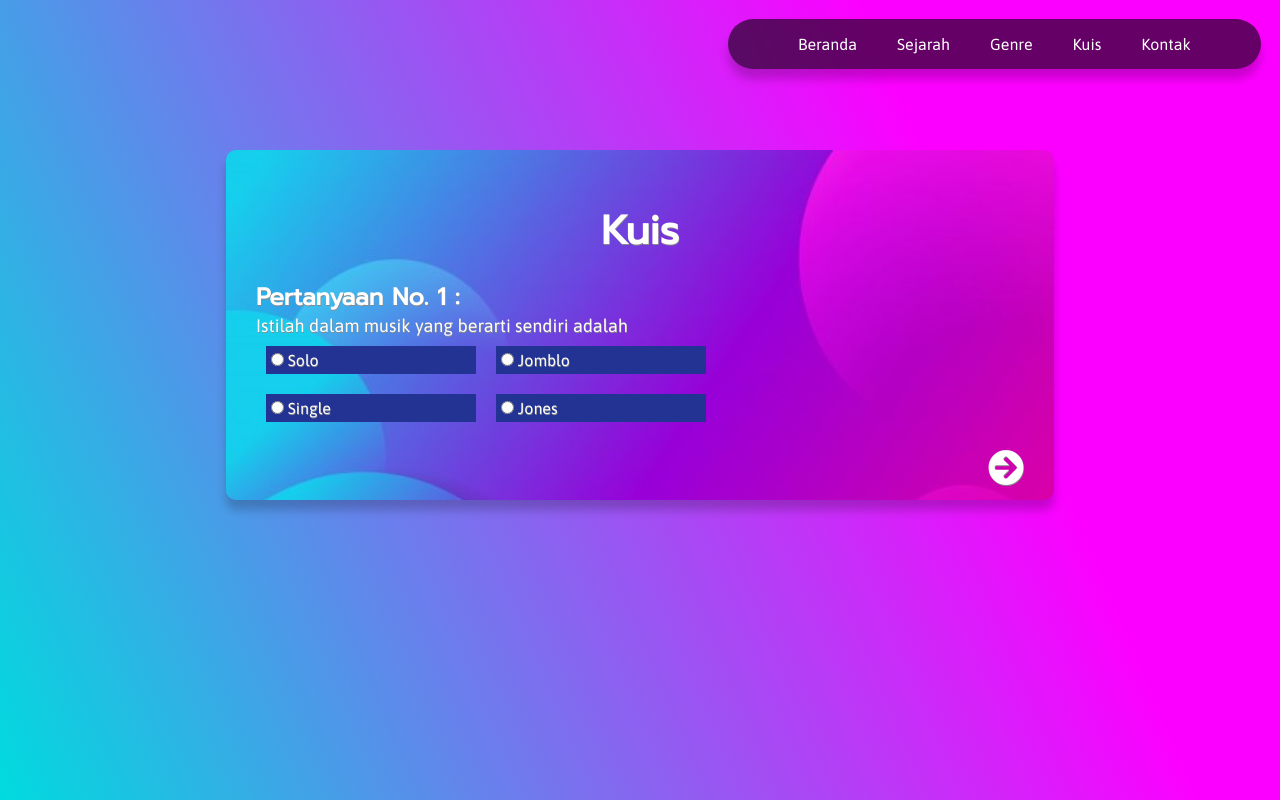
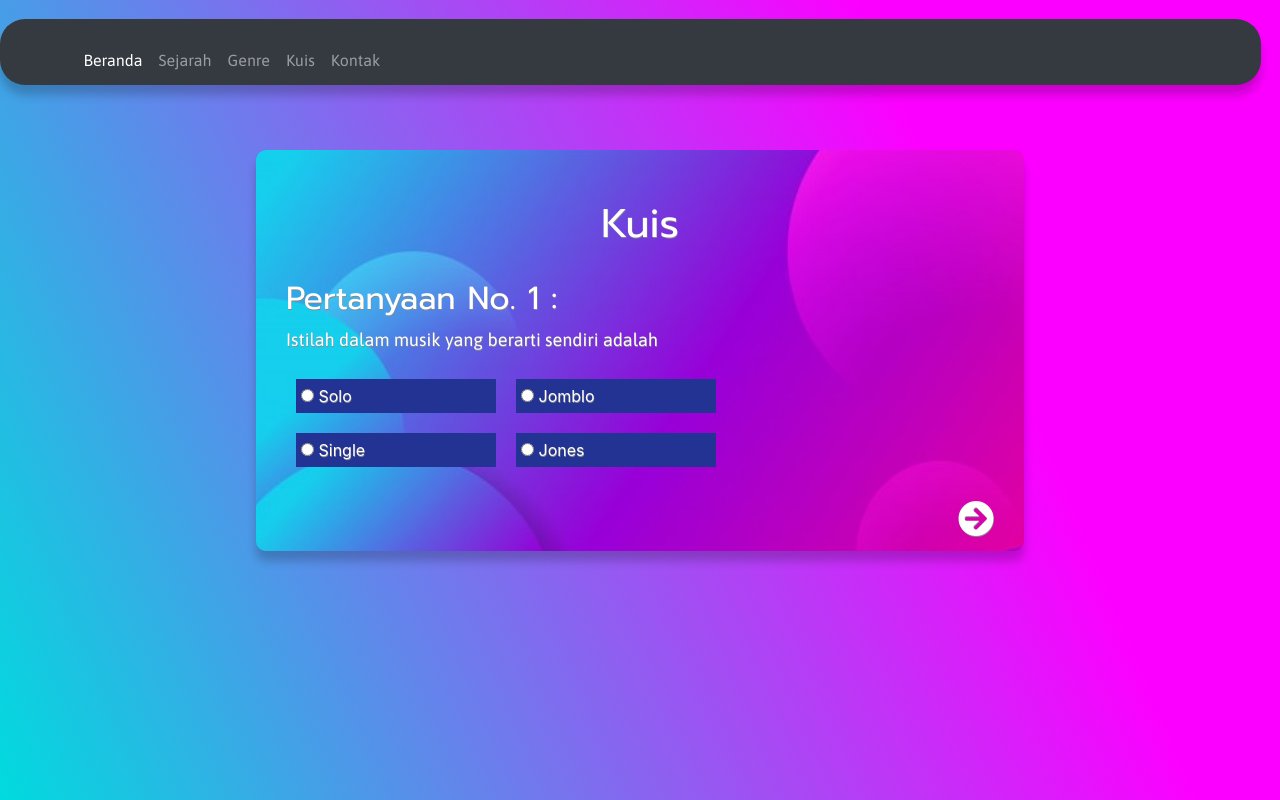
Before and after one commit to audreysaudjhana/newmosaikmusik, a plain HTML site: page kuis.html in a window 1280 px wide. Drawn offline with nearby package versions, Linux system fonts and the light colour scheme.

Commit message:
tes upload

```diff
--- a/css/style.css
+++ b/css/style.css
@@ -170,9 +170,8 @@ a, p {
 		min-height: 600px;
 		margin-top: 200px;
 	}
-  nav {
-    margin: auto;
-    width: 50%;
+  nav ul li {
+    display: none;
   }
 }
 .section-part{
--- a/kuis.html
+++ b/kuis.html
@@ -5,13 +5,15 @@
 		<link rel="stylesheet" href="fontawesome/css/all.css">
 		<link rel="stylesheet" href="css/style.css">
 		<link rel="stylesheet" href="css/style-kuis.css">
+		<link rel="stylesheet" type="text/css" href="css/bootstrap/bootstrap.min.css">
 		<link rel="stylesheet" type="text/css" href="css/animate/animate.css">
 		<link href="https://fonts.googleapis.com/css?family=Asap|Prompt&display=swap" rel="stylesheet">
 		<link rel="shortcut icon" href="asset/logo-transparan.png">
 		<title>Kuis | Mosaik Musik</title>
+
 	</head>
 	<body>
-		<nav>
+		<!--<nav>
 			<ul>
 				<li><a href="./index.html" target="_blank">Beranda</a></li>
 				<li><a href="./sejarah.html" target="_blank">Sejarah</a></li>
@@ -19,7 +21,35 @@
 				<li><a href="./kuis.html">Kuis</a></li>
 				<li><a href="./kontak.html" target="_blank">Kontak</a></li>
 			</ul>
-		</nav>
+		</nav>-->
+
+<nav class="navbar navbar-expand-md bg-dark navbar-dark fixed-top">
+
+    <div class="container">
+        <button id="nav-btn" class="navbar-toggler" type="button" data-toggle="collapse" data-target="#navbarDiv" aria-expanded="false" aria-label="Toggle navigation">
+        <span class="navbar-toggler-icon"></span>
+    </button>
+        <div class="collapse navbar-collapse" id="navbarDiv">
+            <ul class="navbar-nav mr-auto">
+                <li class="nav-item active">
+                    <a class="nav-link" href="./index.html" target="_blank" data-toggle="collapse" data-target=".navbar-collapse.show">Beranda</a>
+                </li>
+                <li class="nav-item">
+                    <a class="nav-link" href="./sejarah.html" target="_blank"  data-toggle="collapse" data-target=".navbar-collapse.show">Sejarah</a>
+                </li>
+                <li class="nav-item">
+                    <a class="nav-link" href="./genre.html" target="_blank"  data-toggle="collapse" data-target=".navbar-collapse.show">Genre</a>
+                </li>
+                <li class="nav-item">
+                    <a class="nav-link" href="./kuis.html" data-toggle="collapse" data-target=".navbar-collapse.show">Kuis</a> <span class="sr-only">(current)</span>
+                </li>
+                <li class="nav-item">
+                    <a class="nav-link" href="./kontak.html" target="_blank"  data-toggle="collapse" data-target=".navbar-collapse.show">Kontak</a>
+                </li>
+            </ul>
+        </div>
+    </div>
+</nav>
 
 		<div id="container">
             <h1 class="animated infinite pulse">Kuis</h1>
@@ -32,7 +62,8 @@
     		<a href="#" id="next"><i class="fas fa-2x fa-arrow-circle-right"></i></a>
     		<a href="#" id="prev"><i class="fas fa-2x fa-arrow-circle-left"></i></a>
     	</div>
-        <script src="https://code.jquery.com/jquery-3.4.0.min.js"></script>
+    	<script src="https://code.jquery.com/jquery-3.4.0.min.js"></script>
+    	<script type="text/javascript" src="js/bootstrap.js"></script>
 		<script src="js/kuis.js"></script>
 	</body>
 </html>
```
